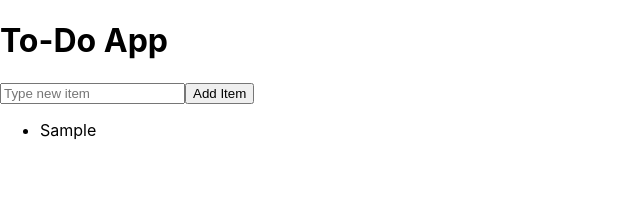
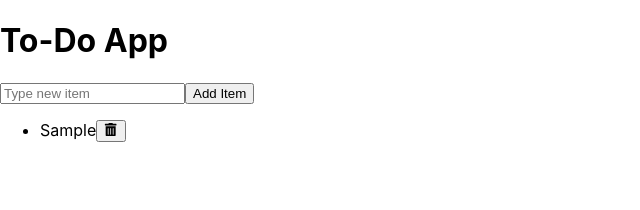
Before and after one commit to FilipKaczmarek/React-ToDo-List-App, a React (Create React App) app: page / in a window 1280 px wide. Both pictures are taken after typing "Sample" into the empty fields and a click on the button "Add Item". Shown: the top 210 px of the page, without its empty margins (0-640 px from the left). Built offline with nearby package versions, Linux system fonts and the light colour scheme.

Commit message:
ToDo Components created

```diff
--- a/package.json
+++ b/package.json
@@ -3,9 +3,11 @@
   "version": "0.1.0",
   "private": true,
   "dependencies": {
+    "@react-icons/all-files": "^4.1.0",
     "prop-types": "15.7.2",
     "react": "^17.0.2",
     "react-dom": "^17.0.2",
+    "react-icons": "^4.2.0",
     "react-scripts": "4.0.3",
     "web-vitals": "^1.1.1"
   },
--- a/src/App.js
+++ b/src/App.js
@@ -1,6 +1,8 @@
 import React from 'react'
+import './index.css'
 
 import ToDo from './Components/ToDo'
+
 
 export const App = () => {
   return (
--- a/src/Components/ToDo.js
+++ b/src/Components/ToDo.js
@@ -37,7 +37,7 @@ export class ToDo extends React.Component {
   render() {
     return (
       <div>
-        <ToDoHeader text={'To-Do App'} />
+        <ToDoHeader text={'To-Do App'}/>
         <ToDoForm
           state={this.state}
           onNewTaskTextChange={this.onNewTaskTextChange}
--- a/src/Components/ToDoForm.js
+++ b/src/Components/ToDoForm.js
@@ -1,18 +1,22 @@
 import React from 'react'
+import '../index.css'
 
 export class ToDoForm extends React.Component {
 
   render () {
     return (
-      <div>
-        <form onSubmit={this.props.addNewTask}>
+      <div className={'todo-form__container'}>
+        <form onSubmit={this.props.addNewTask} className={'todo-form'}>
           <input
           type={'text'}
           value={this.props.state.inputText}
           placeholder={this.props.state.imputValue}
           onChange={this.props.onNewTaskTextChange}
+          className={'todo-form__input'}
           />
-          <button>
+          <button
+          className={'todo-form__button'}
+          >
             Add Item
           </button>
         </form>
--- a/src/Components/ToDoHeader.js
+++ b/src/Components/ToDoHeader.js
@@ -1,12 +1,12 @@
 import React from 'react'
-
+import '../index.css'
 
 export class ToDoHeader extends React.Component {
   render () {
     const { text } = this.props
 
     return (
-      <div>
+      <div className={'todo-list__header'}>
         <h1>
           {text}
         </h1>
--- a/src/Components/ToDoList.js
+++ b/src/Components/ToDoList.js
@@ -1,16 +1,20 @@
 import React from 'react'
+import { FaTrashAlt } from 'react-icons/fa';
+
+import '../index.css'
 
 export class ToDoList extends React.Component {
     render() {
         const { tasks } = this.props.state
 
         return (
-            <div>
-                <ul>
+            <div className={'todo-list__container'}>
+                <ul className={'todo-list__list'}>
                     {tasks.map((task, keyID) => {
-                        return <li key={task + Math.random()}>
-                            {task.text}
-                        </li>
+                        return (<li key={task + Math.random()} className={'todo-list__list-item'}>
+                            <span>{task.text}</span>
+                            <button><FaTrashAlt /></button>
+                        </li>)
                     }
                     )}
                 </ul>
```
Also changed, not shown: 2 other files (tests, documents, lock files or other folders).
